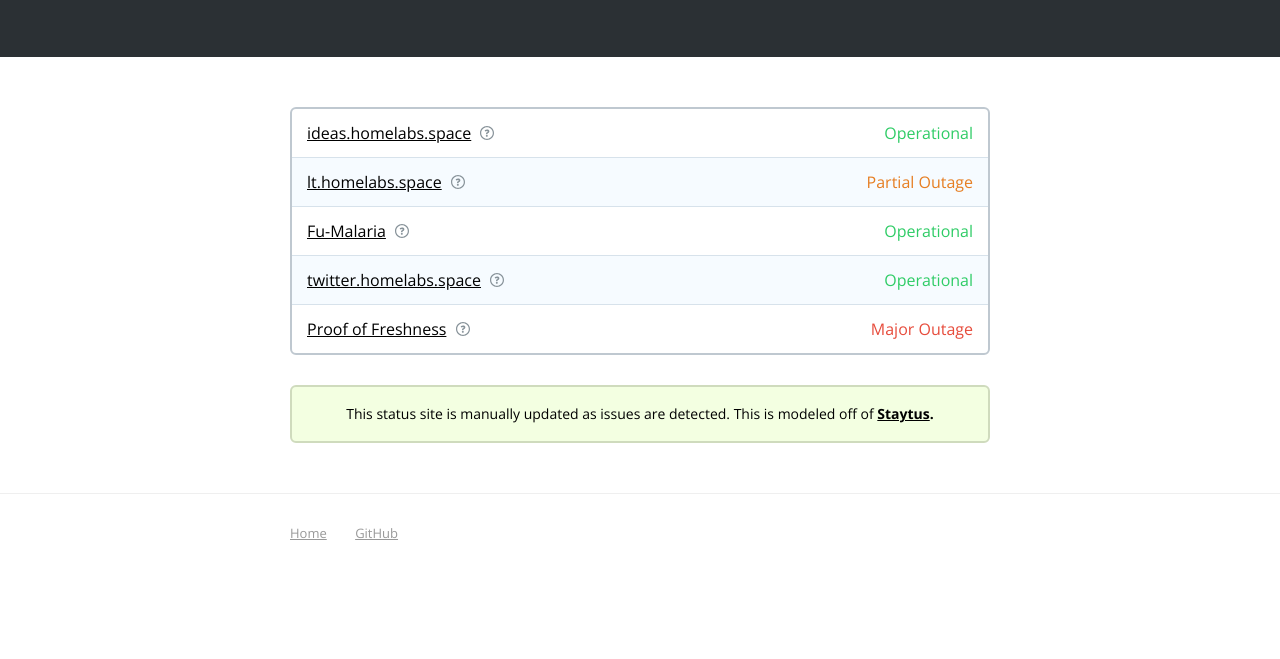
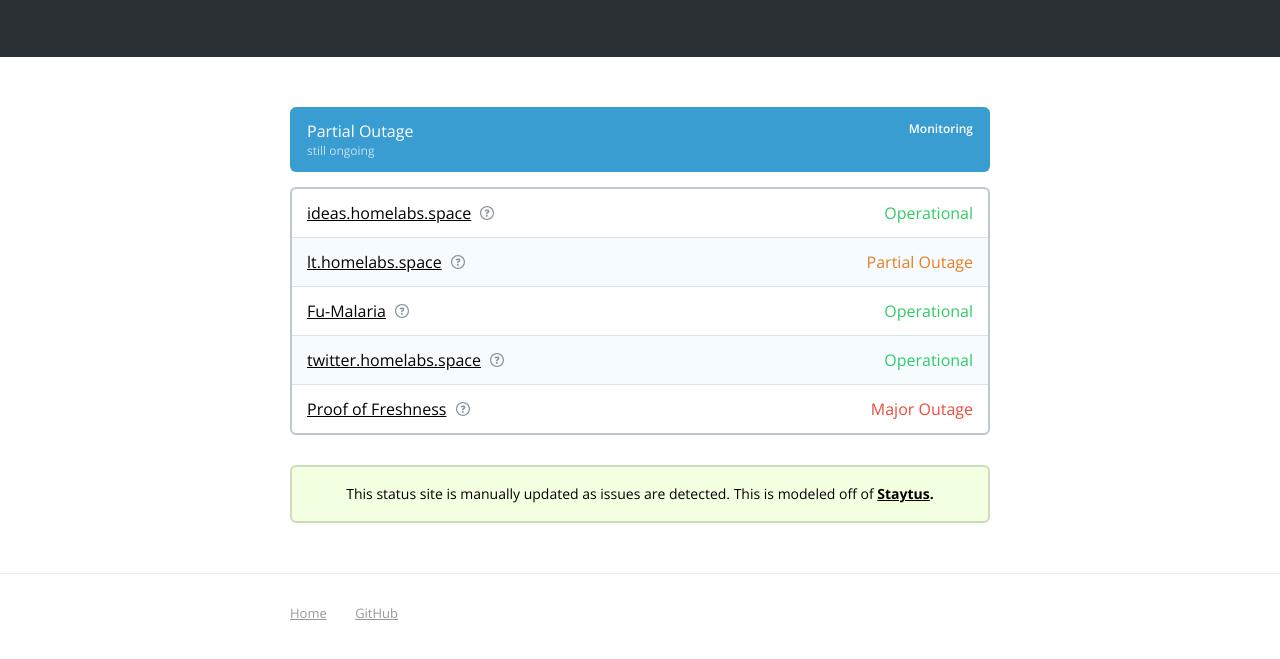
Before and after one commit to InnovativeInventor/status-page, a plain HTML site: page index.html in a window 1280 px wide. Shown: the part 291-950 px from the top of the page. Before the commit the page ends 928 px from the top, so only its background shows below. Drawn offline with nearby package versions, Linux system fonts and the light colour scheme; a web font is replaced by a local one.

Commit message:
Added outage banner

```diff
--- a/index.html
+++ b/index.html
@@ -22,13 +22,13 @@
 
 <div class='container'>
 
-  <!-- <section class='ongoingIssues'>
-    <a href='/issue/ef21b48a-3e5e-4e6d-9f84-7d00df1acd47' class='issueBanner issueBanner--monitoring'>
+  <section class='ongoingIssues'>
+    <a href='' class='issueBanner issueBanner--monitoring'>
       <p class='issueBanner__state'>Monitoring</p>
-      <h2>Network Connectivity Issues</h2>
+      <h2>Partial Outage</h2>
       <p class='issueBanner__time'>still ongoing</p>
     </a>
-  </section> -->
+  </section>
 
   <!-- <section class='ongoingIssues'>
     <a href='/maintenance/d12e3170-90f4-433b-acce-9df57afc04ef' class='issueBanner issueBanner--maintenance'>
```
